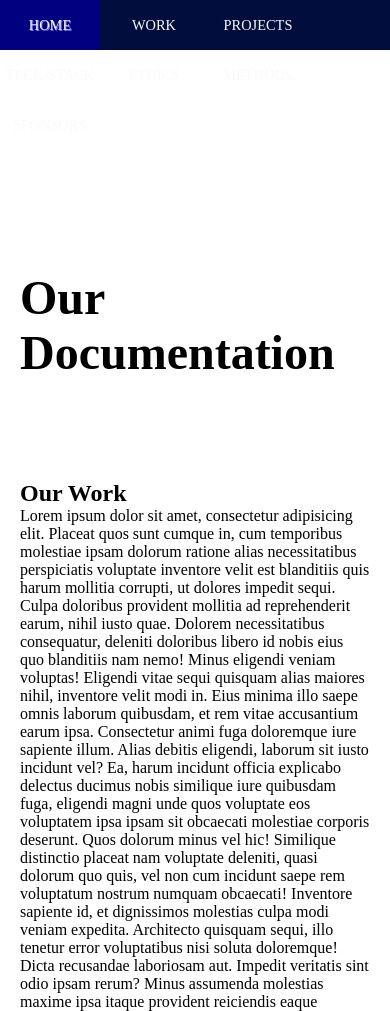
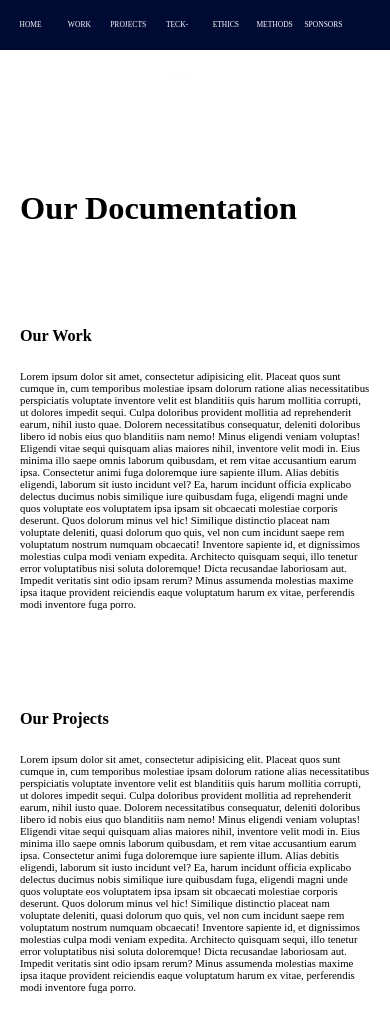
Before and after one commit to FbW-WD-22-E07/css-old-documentation, a plain HTML site: page index.html in a window 390 px wide. Shown: the top 1011 px of the page. Drawn offline with Linux system fonts and the light colour scheme.

Commit message:
more responsive

```diff
--- a/index.html
+++ b/index.html
@@ -19,8 +19,8 @@
         <a href="#our-sponsors">Sponsors</a>
       </nav>
     </header>
-    <main>
-      <h1 id="home">Our Documentation</h1>
+    <main id="home">
+      <h1>Our Documentation</h1>
       <section class="doc-section" id="our-work">
         <h2>Our Work</h2>
         <p>
@@ -51,8 +51,7 @@
       </section>
       <section class="doc-section" id="our-projects">
         <h2>Our Projects</h2>
-        <p>      <section class="doc-section" id="our-methods">
-
+        <p>
           Lorem ipsum dolor sit amet, consectetur adipisicing elit. Placeat quos
           sunt cumque in, cum temporibus molestiae ipsam dolorum ratione alias
           necessitatibus perspiciatis voluptate inventore velit est blanditiis
@@ -193,7 +192,6 @@
           porro.
         </p>
       </section>
-
     </main>
     <footer></footer>
   </body>
--- a/style.css
+++ b/style.css
@@ -3,8 +3,12 @@
   margin: 0;
   padding: 0;
 }
+html {
+  font-size: calc(10px + 0.2vw);
+  scroll-behavior: smooth;
+}
 body {
-  margin-top: 100px;
+  margin-top: 5vw;
 }
 
 main,
@@ -15,28 +19,29 @@ footer {
 nav {
   position: fixed;
   top: 0;
-  background-color: hsl(227, 100%, 12%);
-  height: 50px;
-  width: 100%;
+  background-color: hsl(227, 100%, 10%);
+  padding: 0 10px;
+  /* height: 50px; */
+  width: 100vw;
 }
 
 nav a {
   display: inline-block;
   text-align: center;
+  vertical-align: middle;
+  line-height: 50px;
   text-decoration: none;
   text-transform: uppercase;
-  font-size: 0.9em;
+  font-size: 0.7rem;
   color: hsl(0, 0%, 98%);
-  /* border: 1px solid hsl(260, 94%, 86%); */
   height: 50px;
-  width: 100px;
-  vertical-align: middle;
-  line-height: 50px;
+  width: calc(100% / 9);
+  margin-right: 5px;
 }
 
 nav a:hover {
-  text-shadow: 1px 1px hsl(240, 100%, 74%);
-  background-color: hsl(240, 100%, 25%);
+  text-shadow: 1px 1px hsl(240, 100%, 75%);
+  background-color: hsl(240, 100%, 50%);
 }
 
 header,
@@ -53,3 +58,7 @@ header {
 h1 {
   font-size: 3rem;
 }
+
+h2 {
+  margin-bottom: 25px;
+}
```
